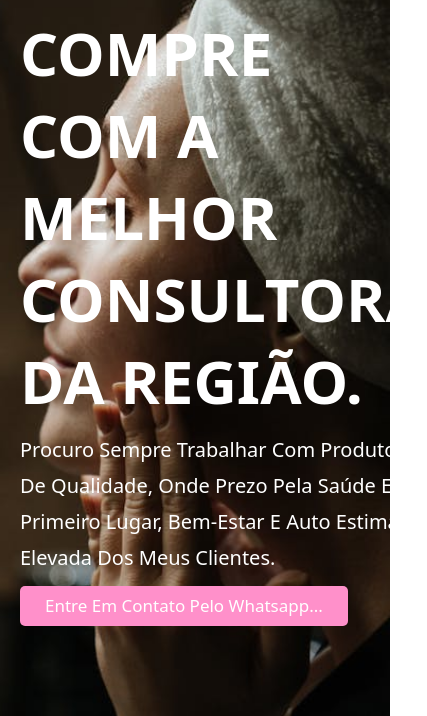
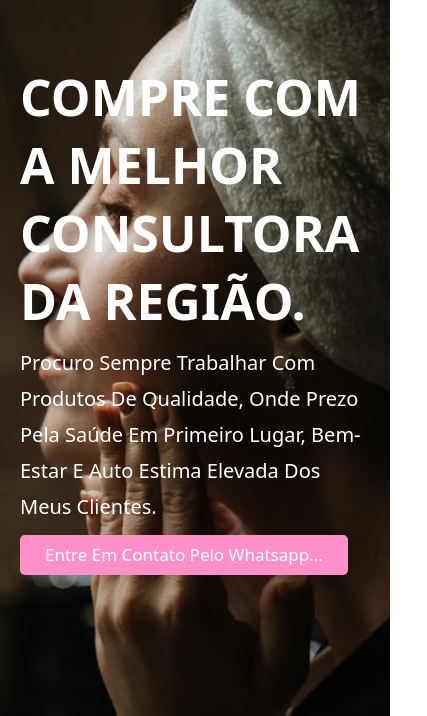
Before and after one commit to diegodev37/Raila_Variedades, a plain HTML site: page index.html in a window 390 px wide. Shown: the part 128-844 px from the top of the page, 427 px wide, since content can reach past the window. Drawn offline with Linux system fonts and the light colour scheme.

Commit message:
Modifiquei o .content h3 a font-size de 6rem, para 5rem.

```diff
--- a/style.css
+++ b/style.css
@@ -299,7 +299,8 @@ span {
         visibility: hidden;
 
     }
+    .content h3 {
 
-
+        font-size: 5rem;
 
 }
```
